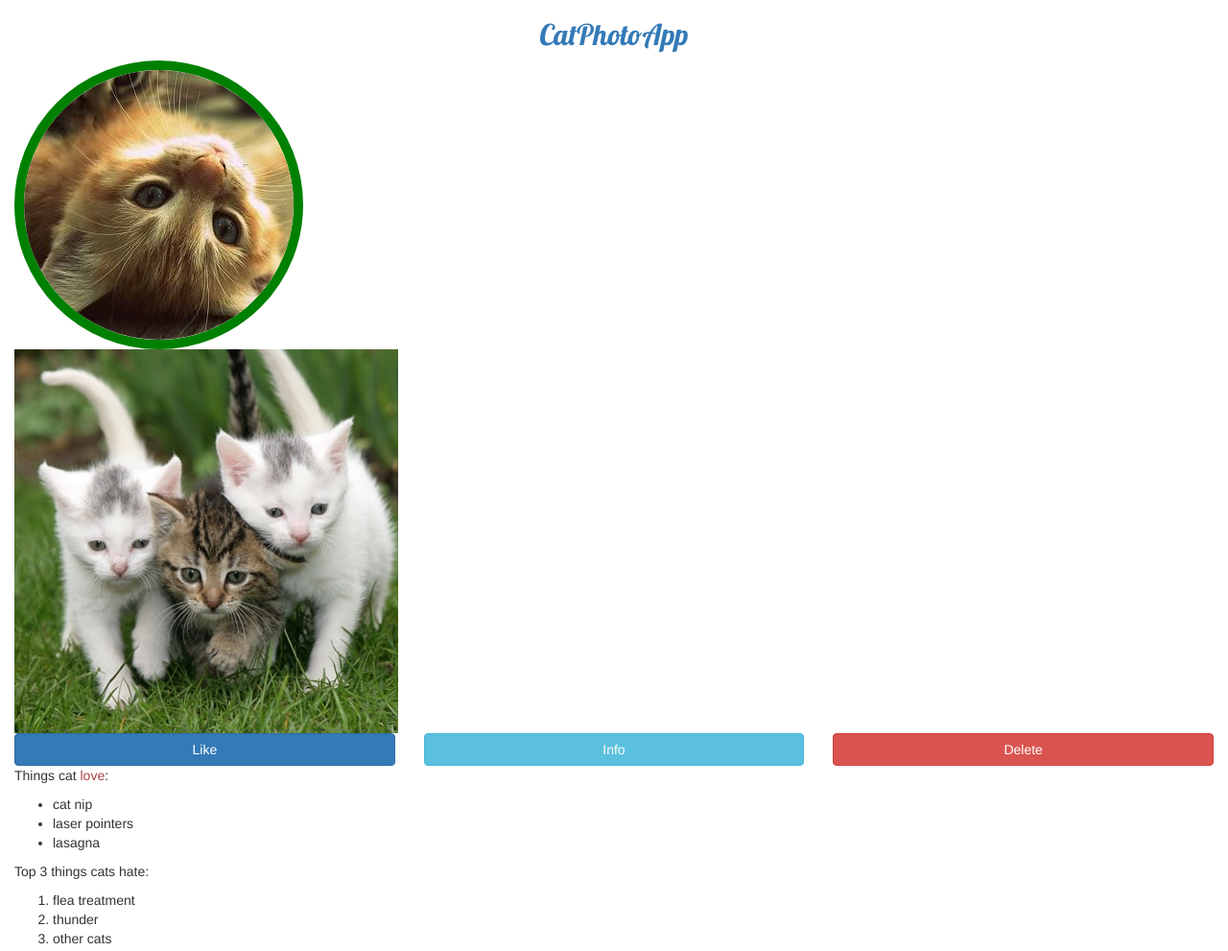
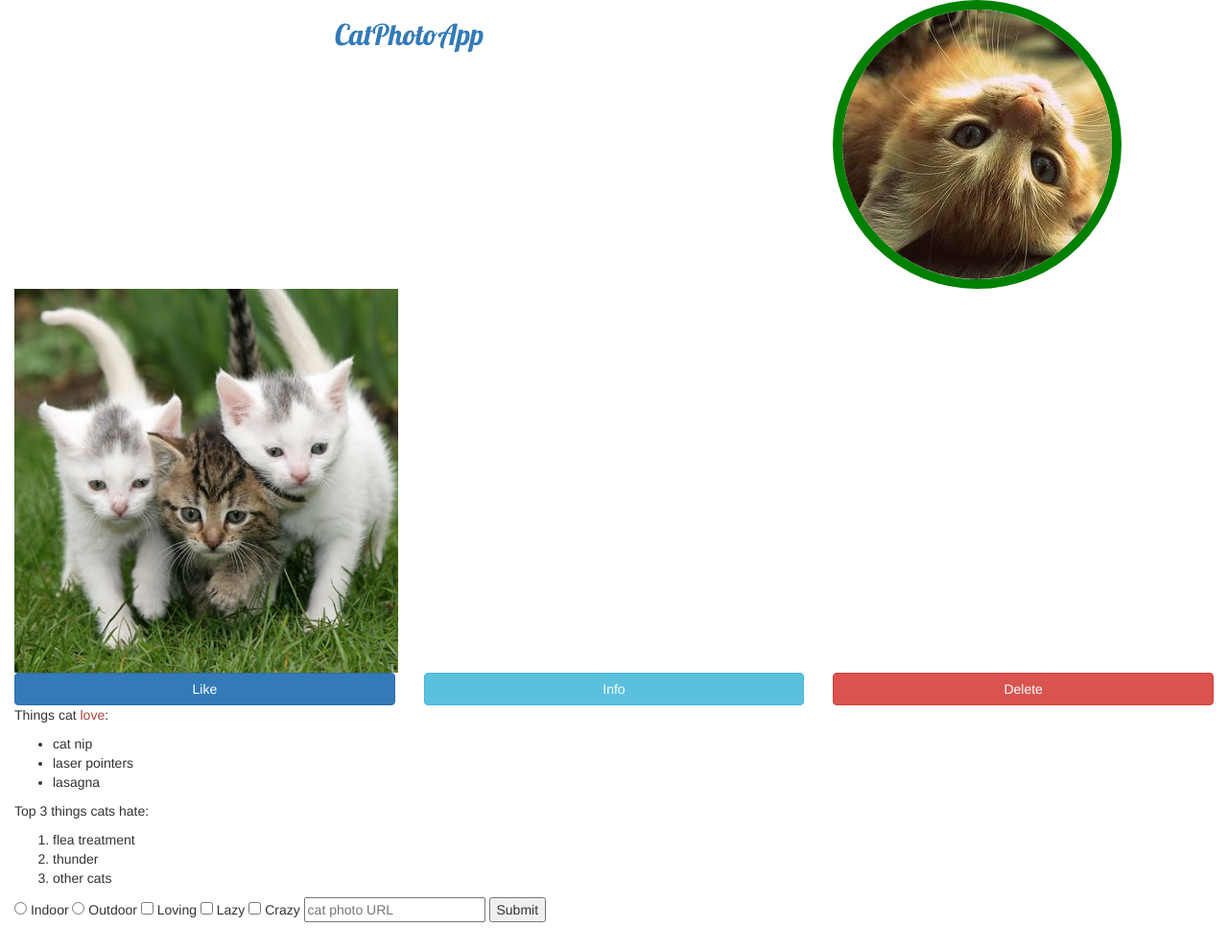
Before and after one commit to dinhtienthuan/responsive-design-with-bootstrap, a website: page index.html in a window 1280 px wide. Shown: the top 991 px of the page at 96% size. After the commit the page ends 961 px from the top, so only its background shows below. Drawn offline with nearby package versions, Linux system fonts and the light colour scheme.

Commit message:
Create a Custom Heading

```diff
--- a/index.html
+++ b/index.html
@@ -26,13 +26,19 @@
 </head>
 <body>
   <div class="container-fluid">
-    <h2 class="text-primary text-center">CatPhotoApp</h2>
+    <div class="row">
+      <div class="col-xs-8">
+        <h2 class="text-primary text-center">CatPhotoApp</h2>
+      </div>
+      <div class="col-xs-4">
+        <a href="#">
+          <img src="./assets/img/relaxing-cat.jpg"
+            alt="A cute orange cat lying on its back."
+            class="img-responsive thick-green-border">
+        </a>
+      </div>
+    </div>
 
-    <a href="#">
-      <img src="./assets/img/relaxing-cat.jpg"
-        alt="A cute orange cat lying on its back."
-        class="img-responsive thick-green-border">
-    </a>
     <a href="#">
       <img src="./assets/img/running-cats.jpg"
         alt="Three kittens running towards the camera."
```
